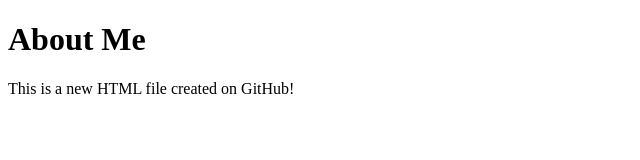
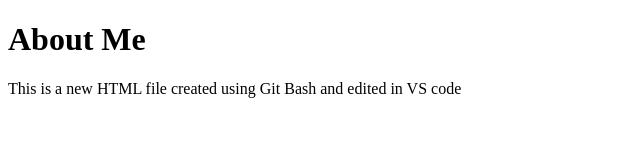
Before and after one commit to Spoorthi88/my-git-project, a plain HTML site: page about.html in a window 1280 px wide. Shown: the whole page, without its empty margins (0-640 px from the left). Drawn offline with Linux system fonts and the light colour scheme.

Commit message:
Updated about.html

```diff
--- a/about.html
+++ b/about.html
@@ -2,10 +2,11 @@
 <html lang="en">
 <head>
     <meta charset="UTF-8">
+    <meta name="viewport" content="width=device-width, initial-scale=1.0">
     <title>About Page</title>
 </head>
 <body>
     <h1>About Me</h1>
-    <p>This is a new HTML file created on GitHub!</p>
+    <p>This is a new HTML file created using Git Bash and edited in VS code</p>
 </body>
 </html>
```
